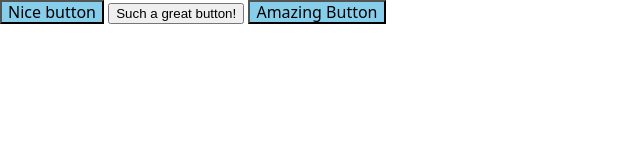
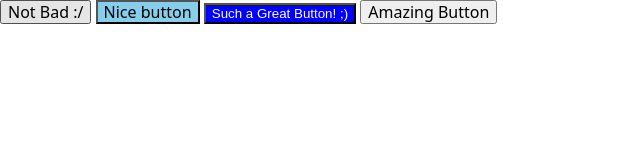
Before and after one commit to cnt0705/web-components-101, a website with bundled scripts: page index.html in a window 1280 px wide. Shown: the whole page, without its empty margins (0-640 px from the left). Built offline with nearby package versions, Linux system fonts and the light colour scheme.

Commit message:
feat: Tweak

```diff
--- a/index.css
+++ b/index.css
@@ -1,3 +1,4 @@
-button {
+.button {
   background-color: skyblue;
+  cursor: pointer;
 }
--- a/index.html
+++ b/index.html
@@ -10,11 +10,14 @@
 </head>
 <body>
   <main>
+    <!-- Shadow DOM -->
+    <button id="not-bad">Not Bad :/</button>
+
     <!-- Custom Elements -->
     <nice-button></nice-button>
 
     <!-- Custom Elements + Shadow DOM -->
-    <great-button>Such a great button!</great-button>
+    <great-button>Such a Great Button! ;)</great-button>
 
     <!-- Custom Elements + Templates -->
     <amazing-button></amazing-button>
--- a/src/great-button.js
+++ b/src/great-button.js
@@ -1,13 +1,26 @@
 export default class GreatButton extends HTMLElement {
+  static get template() {
+    return `
+      <style>
+        .button {
+          background-color: blue;
+          color: white;
+        }
+      </style>
+      <button class="button">
+        <slot></slot>
+      </button>
+    `
+  }
+
   constructor() {
     super();
   }
 
   connectedCallback() {
+    // Attaches a shadow DOM tree to the specified element
     this.attachShadow({
       mode: 'open'
-    }).innerHTML = `
-      <button><slot></slot></button>
-    `;
+    }).innerHTML = GreatButton.template;
   }
 }
--- a/src/nice-button.js
+++ b/src/nice-button.js
@@ -1,11 +1,13 @@
 export default class NiceButton extends HTMLElement {
+  // use to access and call functions on HTMLElement
   constructor() {
     super();
   }
 
+  // Invoked when the custom element is first connected to the document's DOM
   connectedCallback() {
     this.innerHTML = `
-      <button>Nice button</button>
+      <button class="button">Nice button</button>
     `;
   }
 }
```
